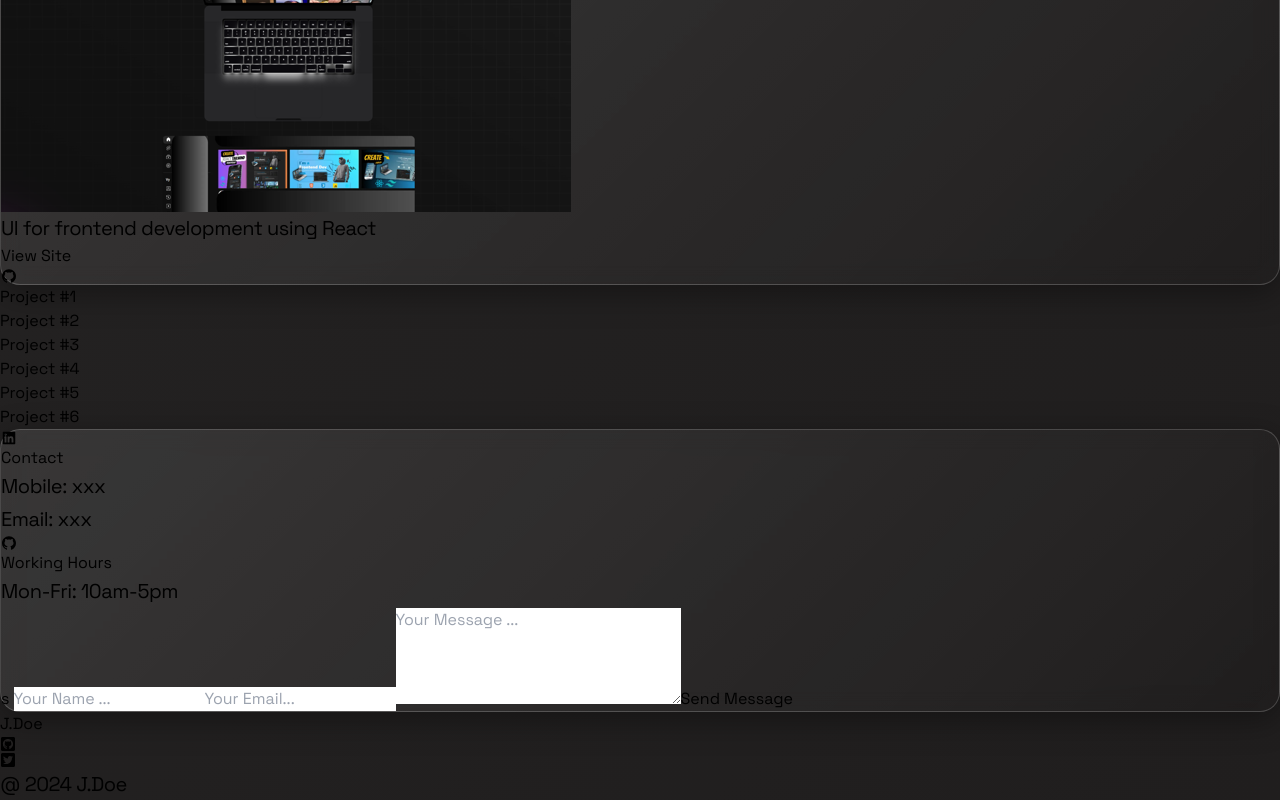
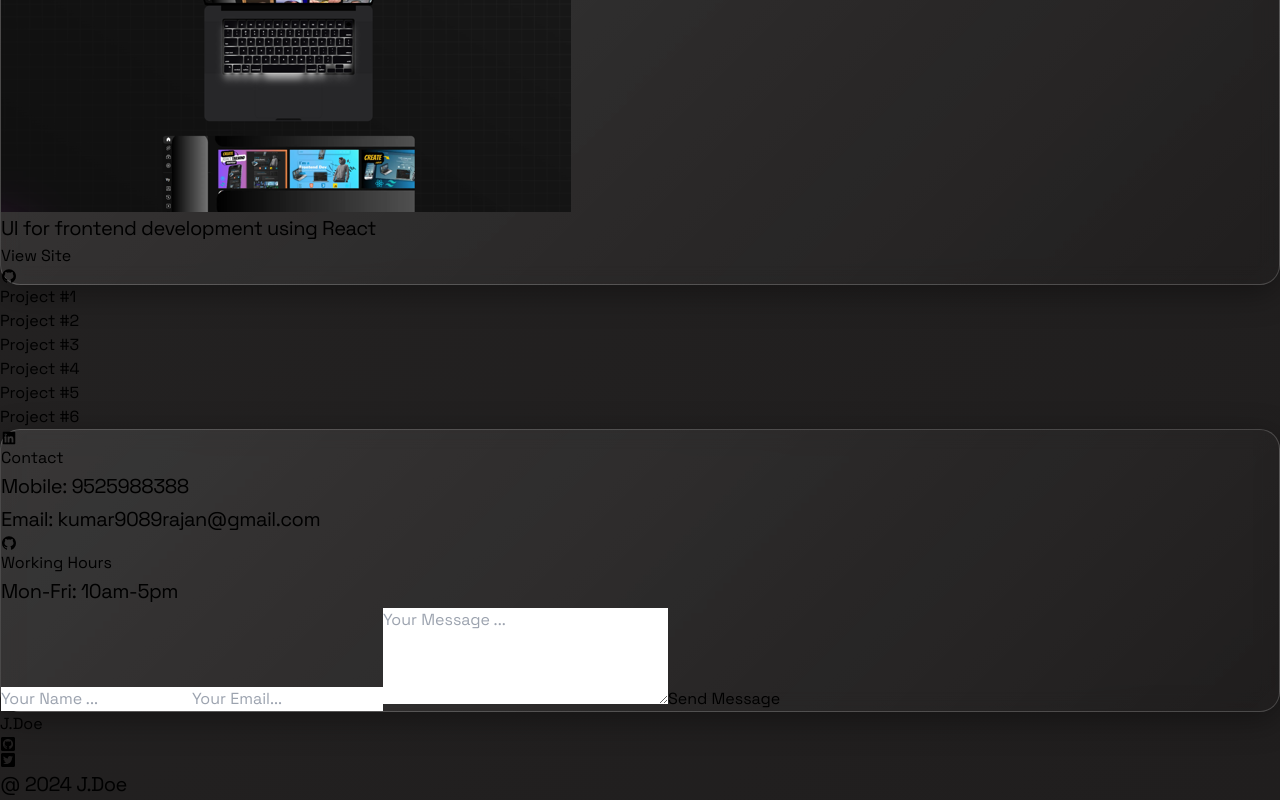
Before and after one commit to Rajan9089/portfolio, a React (Vite) app: page / in a window 1280 px wide. Shown: the part 3179-3979 px from the top of the page. Built offline with nearby package versions, Linux system fonts and the light colour scheme.

Commit message:
contact details added

```diff
--- a/src/components/Contact.jsx
+++ b/src/components/Contact.jsx
@@ -10,8 +10,8 @@ export function Contact() {
                     <a href='https://www.linkedin.com/in/rajan-kumar-65541a22b/'><AiFillLinkedin  className='w-[70px] h-auto text-gray-300' /></a>
                     <div className='m-5'>
                         <h3 className='text-lg font-bold text-gray-200'>Contact</h3>
-                        <p className='text-gray-400'>Mobile: xxx</p>
-                        <p className='text-gray-400'>Email: xxx</p>
+                        <p className='text-gray-400'>Mobile: 9525988388</p>
+                        <p className='text-gray-400'>Email: kumar9089rajan@gmail.com</p>
                     </div>
                 </li>
 
@@ -26,7 +26,7 @@ export function Contact() {
 
 
             <form action="https://getform.io/f/pbqggrwb" method="POST" className='max-w-6xl  p-5 md:p-12' id='form'>
-      s          <input type="text" name="name" id="name" placeholder='Your Name ...'
+                <input type="text" name="name" id="name" placeholder='Your Name ...'
                     className='mb-2 w-full rounded-md border border-gray-400 py-2 pl-2 pr-4' />
                 <input type="email" name="email" id="email" placeholder='Your Email...'
                     className='mb-2 w-full rounded-md border border-gray-400 py-2 pl-2 pr-4' />
```
